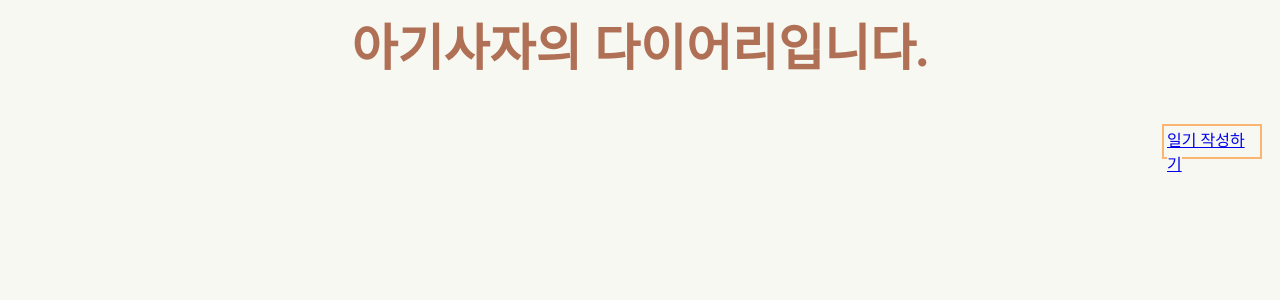
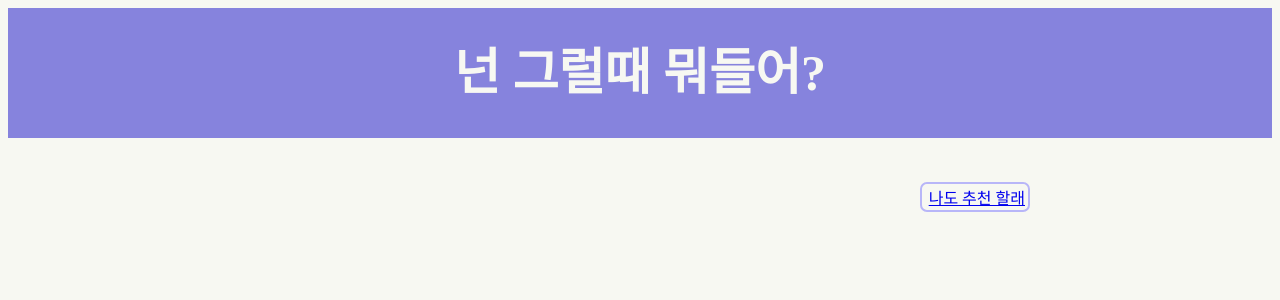
Before and after one commit to jaenny/mysite_jaeyeon, a Django app: page / in a window 1280 px wide. Shown: the top 300 px of the page. Run offline with Django 3.2, Linux system fonts and the light colour scheme; data that the repository does not hold is empty; some web fonts are replaced.

Commit message:
first commit

```diff
--- a/mydiary/static/mydiary/css/homestyle.css
+++ b/mydiary/static/mydiary/css/homestyle.css
@@ -1,6 +1,5 @@
-@font-face { font-family: 'InkLipquid'; src: url('https://cdn.jsdelivr.net/gh/projectnoonnu/noonfonts_one@1.0/InkLipquid.woff') format('woff'); font-weight: normal; font-style: normal; }
-@font-face { font-family: 'UhBeeQUEENJ'; src: url('https://cdn.jsdelivr.net/gh/projectnoonnu/noonfonts_five@.2.0/UhBeeQUEENJ.woff') format('woff'); font-weight: normal; font-style: normal; }
-@font-face { font-family: 'SangSangShinb7'; src: url('https://cdn.jsdelivr.net/gh/projectnoonnu/noonfonts_three@1.1/SangSangShinb7.woff') format('woff'); font-weight: normal; font-style: normal; }
+@font-face { font-family: 'KOMACON'; src: url('https://cdn.jsdelivr.net/gh/projectnoonnu/noonfonts_seven@1.2/KOMACON.woff') format('woff'); font-weight: normal; font-style: normal; }
+@font-face { font-family: 'Handon3gyeopsal600g'; src: url('https://cdn.jsdelivr.net/gh/projectnoonnu/noonfonts_seven@1.2/Handon3gyeopsal600g.woff') format('woff'); font-weight: normal; font-style: normal; }
 
 *{
     box-sizing: border-box;
@@ -8,10 +7,13 @@
 }
 
 h1{
-    font-family: 'UhBeeQUEENJ';
+    background-color: #8683dd;
+    height:130px;
+    font-family: 'Handon3gyeopsal600g';
     text-align: center;
     font-size: 50px;
-    color: #b07055;
+    color: #f7f8f2;
+    line-height: 130px;
 
 }
 
@@ -20,36 +22,45 @@ h1{
 }
 
 #link{
-    width: 100px;
-    height: 35px;
-    /* text-align: right; */
+    width: 110px;
+    height: 30px;
+    text-align: right;
     line-height: 24px;
     margin: 10px;
-    border: 2px #f9b571 solid;
+    border: 2px #b8b6f8 solid;
     padding: 3px;
-    font-family: 'UhBeeQUEENJ';
+    font-family: 'KOMACON';
     float: right;
-
+    border-radius: 7px;
 
 }
 
-hr{
-    height : 2px;
-    border-color : #f9b571;
-    background-color: #f9b571;
-}
+
 
 h3{
-    font-family: 'UhBeeQUEENJ';
+    font-family: 'KOMACON';
     font-weight: bold;
     font-size: 25px;
 }
 
 .date{
-    font-family: 'SangSangShinb7';
-    font-size: 20px;
+    font-family: 'KOMACON';
+    font-size: 10px;
+
 }
 
 p{
-    font-family: 'UhBeeQUEENJ';
+    font-family: 'KOMACON';
 }
+
+main{
+    width: 800px;
+    margin: auto;
+}
+
+.for{
+    border: 2px #b8b6f8 solid;
+    padding: 1px;
+    margin-bottom: 10px;
+    border-radius: 7px;
+}
--- a/mydiary/templates/mydiary/home.html
+++ b/mydiary/templates/mydiary/home.html
@@ -4,17 +4,24 @@
     <link rel="stylesheet" type="text/css" href="{% static 'mydiary/css/homestyle.css' %}"/>
 </head>
 
-<h1>아기사자의 다이어리입니다.</h1>
+<h1>넌 그럴때 뭐들어?</h1>
 
+
+
+<main>
     <div id="m">
         <div id="link">
-        <a href="{% url 'new' %}">일기 작성하기</a>
+            <a href="{% url 'new' %}">나도 추천 할래</a>
         </div>
     </div>
 
+
         {% for post in posts_list %}
+            <div class="for">
                 <h3> {{ post.title }}</h3>
                 <p class="date">{{ post.pub_date }}</p>
                 <p class="content">{{ post.body|linebreaks }}</p>
-    <hr>
+            </div>
         {% endfor %}
+
+</main>
```
Also changed, not shown: mydiary/static/mydiary/css/newstyle.css (+16 -5 lines), mydiary/templates/mydiary/new.html (+7 -6 lines). Lines whose indentation alone changed are shown as unchanged.
